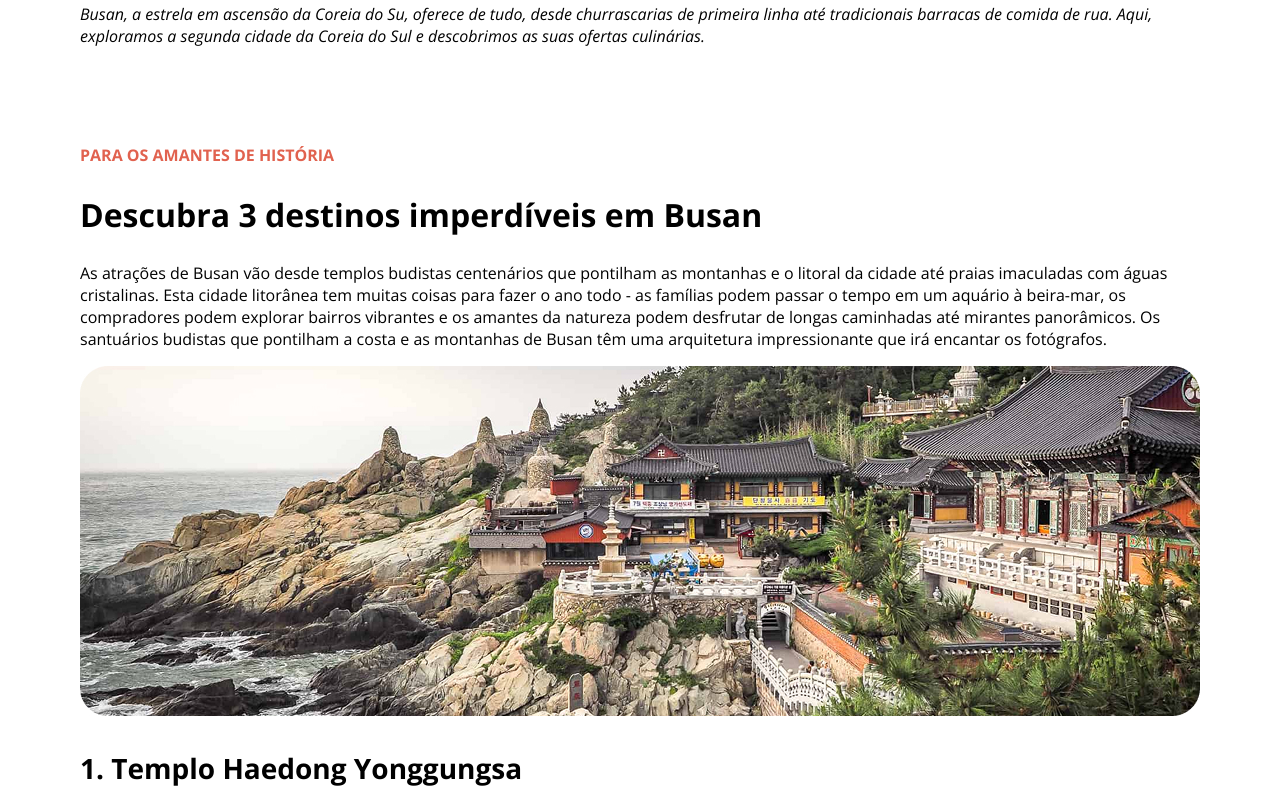
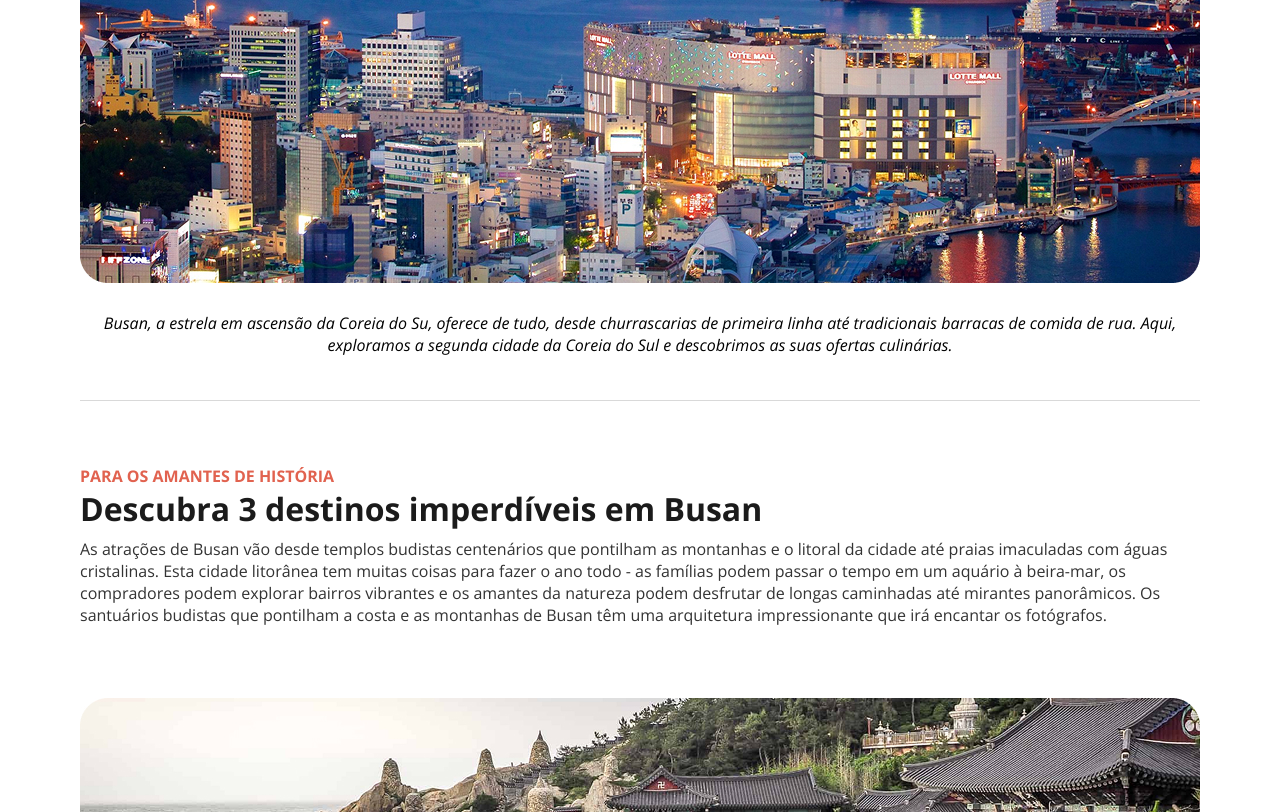
Before and after one commit to Matheuste-tech/local-turistico, a plain HTML site: page index.html in a window 1280 px wide. Shown: the part 582-1394 px from the top of the page. Drawn offline with nearby package versions, Linux system fonts and the light colour scheme.

Commit message:
final changes

```diff
--- a/index.html
+++ b/index.html
@@ -8,21 +8,24 @@
   <link rel="preconnect" href="https://fonts.googleapis.com">
   <link rel="preconnect" href="https://fonts.gstatic.com" crossorigin>
   <link href="https://fonts.googleapis.com/css2?family=Open+Sans:ital,wght@0,300..800;1,300..800&display=swap" rel="stylesheet">
-
 </head>
 <body>
   <div id="page">
-    <header>Sua próxima viagem:</header>
+    <header>
+      <headline>Sua próxima viagem:</headline>
       <h1>Conheça Busan</h1>
+    </header>
+    <section id="destaque">
       <img src="assets/main image.jpg" alt="Imagem Busan">
-        <div class="subtitle"></p>
+      <div class="subtitle">
         Busan, a estrela em ascensão da Coreia do Su, oferece de tudo, desde churrascarias de primeira linha até tradicionais barracas de comida de rua. Aqui, exploramos a segunda cidade da Coreia do Sul e descobrimos as suas ofertas culinárias.
       </div>
-      <div id="divider"></div>
-    </header>
-    <header>Para os amantes de história</header>
+    </section>
+      <div class="divider"></div>
+    <section id="artigos">
+      <headline>Para os amantes de história</headline>
       <h2>Descubra 3 destinos imperdíveis em Busan</h2>
-    <p>
+      <p id="destinos">
         As atrações de Busan vão desde templos budistas centenários que pontilham as montanhas e o litoral da cidade até praias imaculadas com águas cristalinas. Esta cidade litorânea tem muitas coisas para fazer o ano todo - as famílias podem passar o tempo em um aquário à beira-mar, os compradores podem explorar bairros vibrantes e os amantes da natureza podem desfrutar de longas caminhadas até mirantes panorâmicos.
         Os santuários budistas que pontilham a costa e as montanhas de Busan têm uma arquitetura impressionante que irá encantar os fotógrafos.
       </p>
@@ -43,17 +46,14 @@
             ・Casais <br>
             ・Famílias <br>
             ・Orçamento</p>
-    <div id="divider"></div>
-    <p>As melhores coisas para fazer em Busan mostram a reputação da cidade como um importante porto marítimo na Ásia. Frequentemente vista como a essência da Coreia do Sul, você experimentará uma atmosfera única em termos de diversidade étnica e cultural, já que a cidade recebe um público cosmopolita o ano todo.</p>
-
-
-
+          </section>
+          <div class="divider"></div>
+          <div id="description">
+            As melhores coisas para fazer em Busan mostram a reputação da cidade como um importante porto marítimo na Ásia. Frequentemente vista como a essência da Coreia do Sul, você experimentará uma atmosfera única em termos de diversidade étnica e cultural, já que a cidade recebe um público cosmopolita o ano todo.
           </div>
-
-
-
-
-
-
+    </div>
+  <footer>
+  Feito com <img src="assets/ph_heart-fill.png" alt="Heart"> pela Rocketseat
+  </footer>
   </body>
 </html>
--- a/style.css
+++ b/style.css
@@ -1,61 +1,112 @@
+* {
+  margin: 0;
+  padding: 0;
+}
 
 #page {
+  margin-top: ;
   box-sizing: border-box;
   width: 1120px;
-  margin: 113px auto 112px;
+  margin: 88px auto 0px;
+
 
 }
 
 :root {
   font-family: "Open Sans",sans-serif;
-
 }
 
-img {
-  height: 350px;
-
-  object-fit: cover;
-
+main image  {
+  width: 660px;
 }
 
-header {
+headline {
   color: #E1624F;
   text-transform: uppercase;
   font-weight: bold;
   font-size: 16px;
-  margin-top: 97px;
+  margin-top: 88px;
   margin-bottom: 2px;
-
-
 }
 
 h1 {
   font-size: 36px;
   font-weight: bold;
   margin-top: 6px;
-
+  margin-bottom: 32px;
 }
 
 h2 {
   font-size: 32px;
   font-weight: bold;
+  padding-bottom: 4px;
 }
 
 h3 {
   font-size: 28px;
   font-weight: bold;
-
+  margin-top: 20px;
 }
 
 p {
   font-size: 16px;
   font-weight: normal;
+  color: #333333;
+  padding-bottom: 40px;
+  padding-top: 4px;
+}
 
+img {
+  padding-top: 8px;
 }
 
 .subtitle {
   font-size: 16px;
   font-style: italic;
-  margin-bottom: 44px;
+  padding-bottom: 44px;
+  text-align: center;
+  padding-top: 24px;
+}
+
+.divider {
+  width: 100%;
+  height: 1px;
+  margin: 36px 0;
+  background-color: #d9d9d9;
+  margin: 0;
+  padding: 0;
+}
+
+#artigos {
+  padding-top: 64px;
+}
+
+#destinos {
+  padding-bottom: 64px;
 
 }
+
+#description {
+  text-align: center;
+  padding-top: 40px;
+  padding-bottom: 65px;
+}
+
+h1, h2, h3 {
+  color: #1B1B1B;
+}
+
+footer {
+  color: #333333;
+  text-align: center;
+  padding-bottom: 48px;
+}
+
+footer img {
+  padding: 0px;
+  vertical-align: auto;
+}
+
+li:marker {
+  color: ;
+}
```
Also changed, not shown: assets/ph_heart-fill.png (added). Lines whose indentation alone changed are shown as unchanged.
